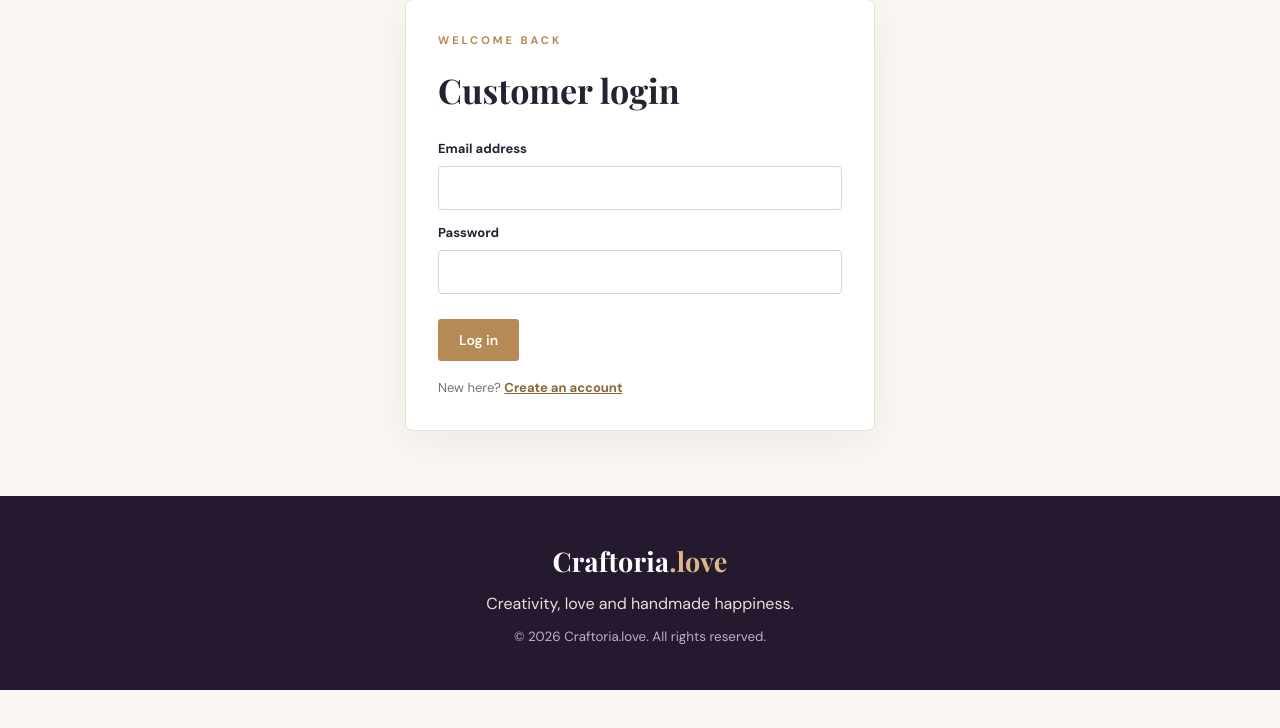
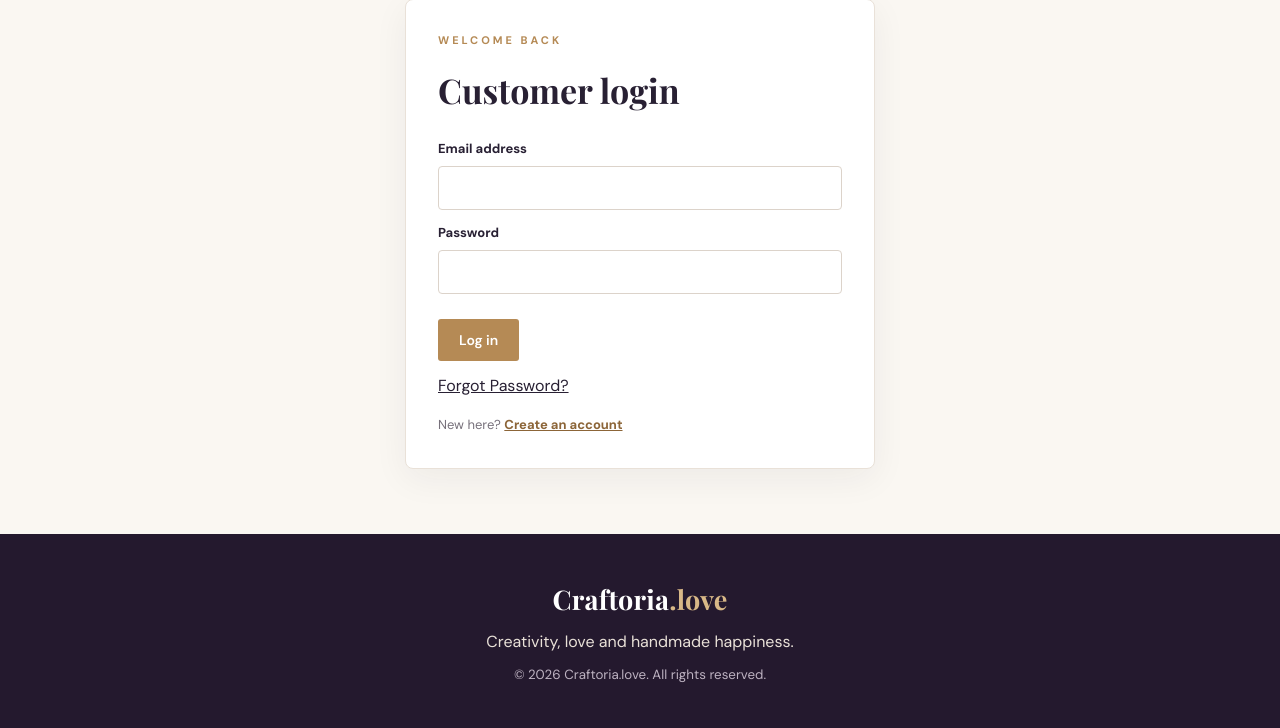
Before and after one commit to abhip6956/Craftoria-new, a Flask app: page /login in a window 1280 px wide. Shown: the part 192-920 px from the top of the page. Before the commit the page ends 882 px from the top, so only its background shows below. Run offline with Flask 3, Linux system fonts and the light colour scheme; some libraries are stand-ins or nearby versions.

Commit message:
Push login forgot password link and clean requirements

```diff
--- a/templates/login.html
+++ b/templates/login.html
@@ -6,6 +6,7 @@
   <label>Email address<input type="email" name="email" required autocomplete="email"></label>
   <label>Password<input type="password" name="password" required autocomplete="current-password"></label>
   <button class="btn" type="submit">Log in</button>
+  <p style="margin-top: 12px;"><a href="{{ url_for('forgot_password') }}">Forgot Password?</a></p>
   <p class="muted">New here? <a href="{{ url_for('register') }}">Create an account</a></p>
 </form></section>
 {% endblock %}
```
